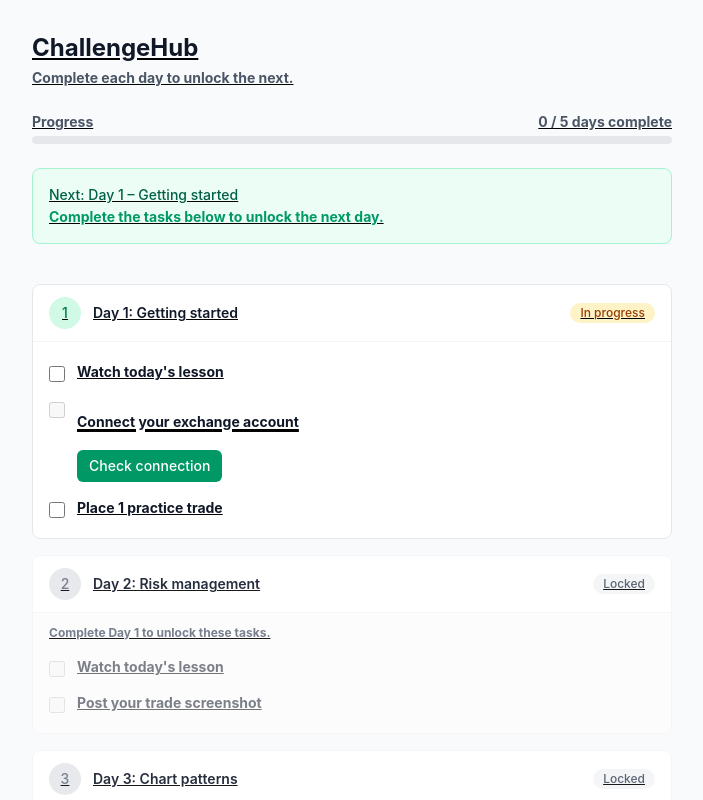
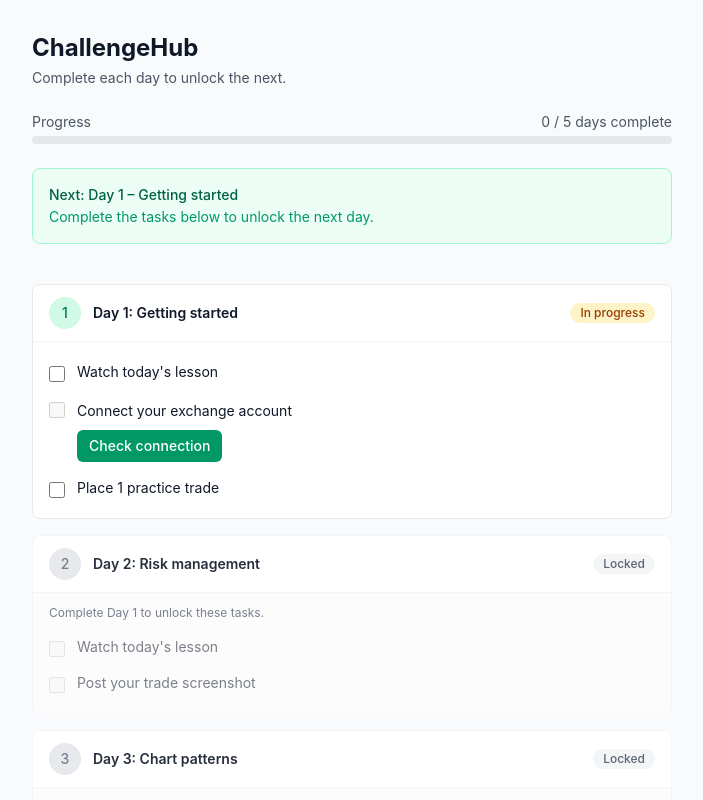
Before and after one commit to Lambertn33/challengeHub, a Vue app: page / in a window 1280 px wide. Shown: the whole page, without its empty margins (288-991 px from the left). Built offline with nearby package versions, Linux system fonts and the light colour scheme.

Commit message:
feat: remove title in App.vue

```diff
--- a/src/App.vue
+++ b/src/App.vue
@@ -3,7 +3,5 @@ import Dashboard from '@/components/Dashboard.vue'
 </script>
 
 <template>
-  <h1 class="text-3xl font-bold underline">
-    <Dashboard />
-  </h1>
+  <Dashboard />
 </template>
```
